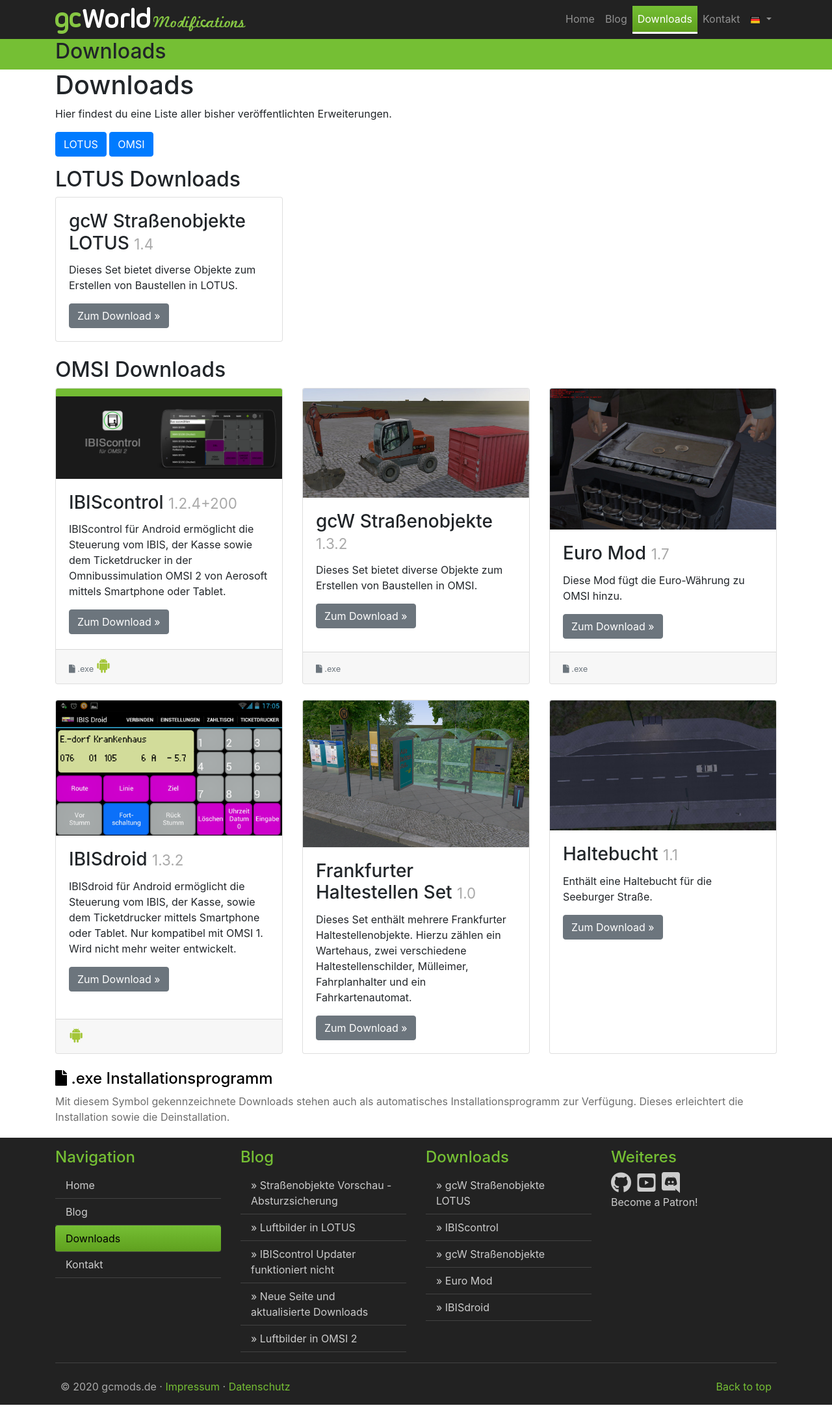
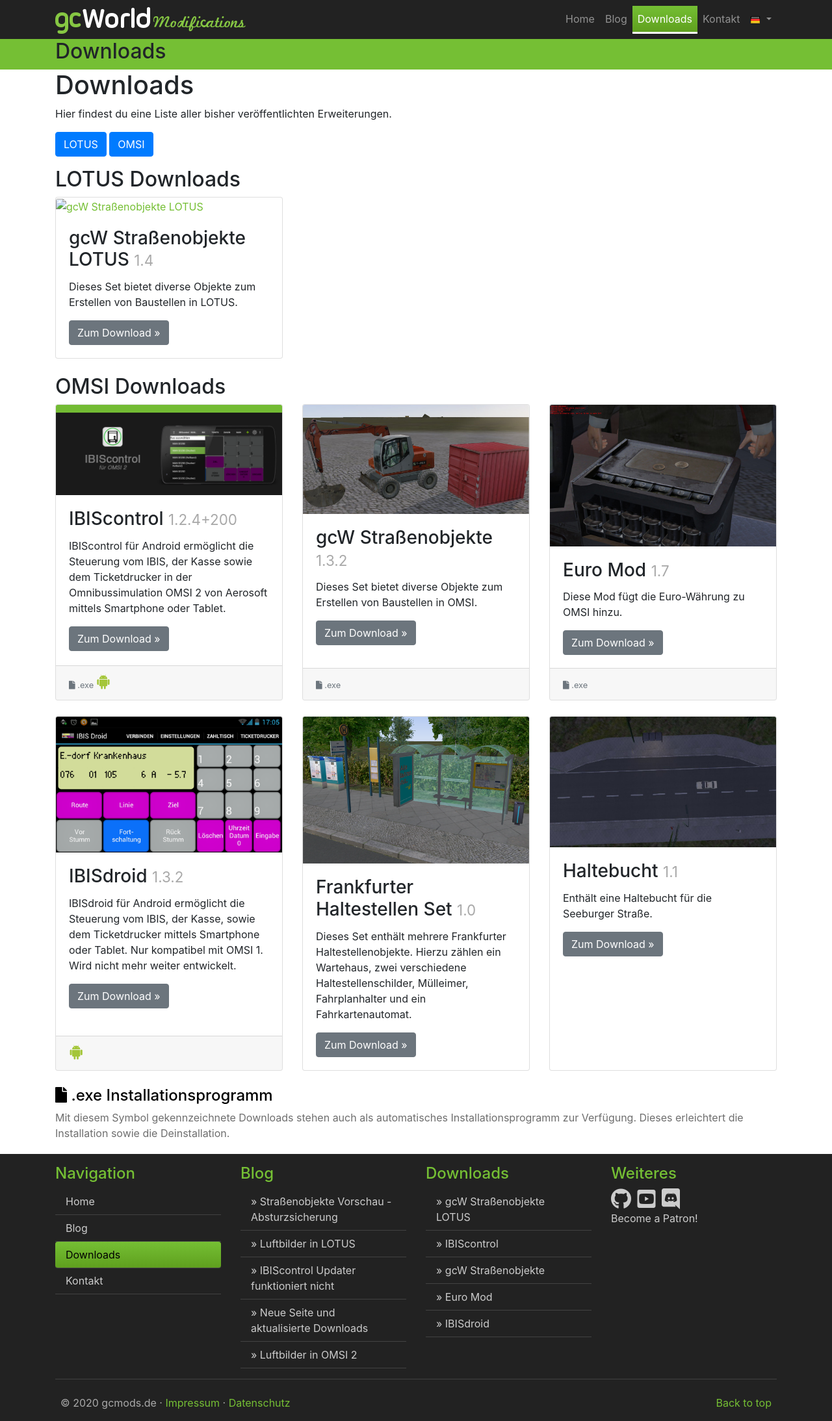
Before and after one commit to gcWorld/gcMods-Website, a Jekyll site: the page built from _downloads/index.md, in a window 1280 px wide. Shown: the whole page at 65% size. Built offline with Jekyll 4.4.1, drawn with Linux system fonts in a browser that asks for light colours; nearby versions of some CDN libraries; before the commit the page ends 2162 px from its top, so only the background shows below that.

Commit message:
img url fix

```diff
--- a/_layouts/download-list.html
+++ b/_layouts/download-list.html
@@ -23,6 +23,9 @@
           {% endif %}
             {% if post.image_list.first %}
               <img class="card-img-top" src="{{ "/assets/images/downloads/"}}{{post.image_list.first.filename}}" alt="{{post.title}}" />
+            {% endif %}
+            {% if post.image_list_extern.first %}
+              <img class="card-img-top" src="{{post.image_list_extern.first.filename}}" alt="{{post.title}}" />
             {% endif %}
           </a>
 
@@ -68,6 +71,9 @@
           {% endif %}
             {% if post.image_list.first %}
               <img class="card-img-top" src="{{ "/assets/images/downloads/"}}{{post.image_list.first.filename}}" alt="{{post.title}}" />
+            {% endif %}
+            {% if post.image_list_extern.first %}
+              <img class="card-img-top" src="{{post.image_list_extern.first.filename}}" alt="{{post.title}}" />
             {% endif %}
           </a>
 
```
